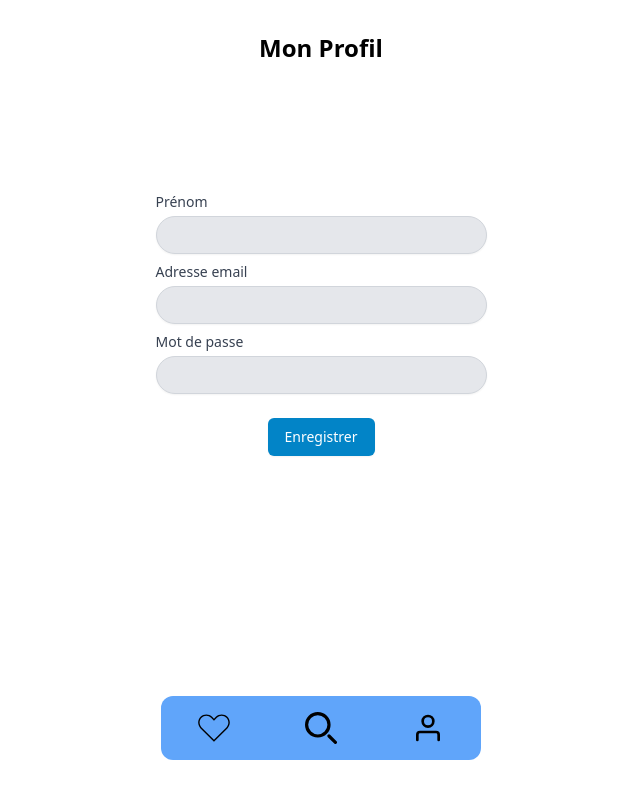
After one commit to ProSwipe/Application, a PHP site: page /dashboard/profile/profile.php in a window 1280 px wide. The commit adds this page. Shown: the whole page, without its empty margins (319-959 px from the left). Run offline with PHP 8.4, Linux system fonts and the light colour scheme; the visitor is signed in with stand-in values (Sample User, id 1).

Commit message:
Added new pages

```diff
--- a/app/assets/css/output.css
+++ b/app/assets/css/output.css
@@ -546,12 +546,20 @@ video {
   border-width: 0;
 }
 
+.fixed {
+  position: fixed;
+}
+
 .absolute {
   position: absolute;
 }
 
 .relative {
   position: relative;
+}
+
+.sticky {
+  position: sticky;
 }
 
 .inset-y-0 {
@@ -579,13 +587,33 @@ video {
   right: 0.625rem;
 }
 
+.bottom-0 {
+  bottom: 0px;
+}
+
+.top-0 {
+  top: 0px;
+}
+
+.top-auto {
+  top: auto;
+}
+
+.right-0 {
+  right: 0px;
+}
+
+.bottom-20 {
+  bottom: 5rem;
+}
+
+.bottom-10 {
+  bottom: 2.5rem;
+}
+
 .mx-auto {
   margin-left: auto;
   margin-right: auto;
-}
-
-.mb-2 {
-  margin-bottom: 0.5rem;
 }
 
 .mr-2 {
@@ -811,11 +854,6 @@ video {
   background-color: rgb(243 244 246 / var(--tw-bg-opacity));
 }
 
-.bg-gray-200 {
-  --tw-bg-opacity: 1;
-  background-color: rgb(229 231 235 / var(--tw-bg-opacity));
-}
-
 .bg-gray-50 {
   --tw-bg-opacity: 1;
   background-color: rgb(249 250 251 / var(--tw-bg-opacity));
@@ -824,6 +862,16 @@ video {
 .bg-sky-600 {
   --tw-bg-opacity: 1;
   background-color: rgb(2 132 199 / var(--tw-bg-opacity));
+}
+
+.bg-blue-500 {
+  --tw-bg-opacity: 1;
+  background-color: rgb(59 130 246 / var(--tw-bg-opacity));
+}
+
+.bg-gray-200 {
+  --tw-bg-opacity: 1;
+  background-color: rgb(229 231 235 / var(--tw-bg-opacity));
 }
 
 .object-cover {
@@ -936,6 +979,11 @@ video {
   padding-bottom: 2rem;
 }
 
+.px-28 {
+  padding-left: 7rem;
+  padding-right: 7rem;
+}
+
 .pb-2 {
   padding-bottom: 0.5rem;
 }
@@ -995,6 +1038,11 @@ video {
 
 .font-semibold {
   font-weight: 600;
+}
+
+.text-black {
+  --tw-text-opacity: 1;
+  color: rgb(0 0 0 / var(--tw-text-opacity));
 }
 
 .text-gray-100 {
--- /dev/null
+++ b/app/dashboard/profile/profile.php
@@ -0,0 +1,68 @@
+<?php
+include('../../include/header.php');
+include('../../include/method.php');
+
+checkConnection();
+?>
+
+<body>
+<header class="p-[2rem] flex justify-center">
+    <h2 class="text-center text-2xl font-semibold ">
+        Mon Profil
+    </h2>
+</header>
+
+
+<div class="flex flex-col justify-center">
+
+    <div class="max-w-7xl mx-auto px-4 py-4 sm:py-24 sm:px-6 lg:px-8">
+        <form action="/dashboard/profile/profile.php" method="post" data-turbo="false">
+            <div class="flex flex-col">
+                <div>
+                    <label class="block text-sm font-medium text-gray-700" for="name">
+                        Prénom
+                    </label>
+                    <div class="mt-1">
+                        <input autocomplete="name"
+                               class="bg-gray-200 appearance-none block w-full px-3 py-2 border border-gray-300 rounded-full shadow-sm placeholder-gray-400 focus:outline-none focus:ring-gray-400 focus:border-gray-400 sm:text-sm"
+                               id="name" name="name" required type="text">
+                    </div>
+                </div>
+
+                <div class="mt-2">
+                    <label class="block text-sm font-medium text-gray-700" for="email">
+                        Adresse email
+                    </label>
+                    <div class="mt-1">
+                        <input autocomplete="email"
+                               class="bg-gray-200 appearance-none block w-full px-3 py-2 border border-gray-300 rounded-full shadow-sm placeholder-gray-400 focus:outline-none focus:ring-gray-400 focus:border-gray-400 sm:text-sm"
+                               id="email" name="email" required type="email">
+                    </div>
+                </div>
+
+                <div class="mt-2">
+                    <label class="block text-sm font-medium text-gray-700" for="password">
+                        Mot de passe
+                    </label>
+                    <div class="mt-1 relative">
+                        <input autocomplete="current-password"
+                               class="bg-gray-200 appearance-none block w-full px-3 py-2 border border-gray-300 rounded-full shadow-sm placeholder-gray-400 focus:outline-none focus:ring-gray-400 focus:border-gray-400 sm:text-sm"
+                               id="password" name="password" required type="password">
+                    </div>
+                </div>
+            </div>
+            <div class="mt-6 px-28">
+                <button
+                        class="w-full flex justify-center py-2 px-4 border border-transparent rounded-md shadow-sm text-sm font-medium text-white bg-sky-600 hover:bg-sky-700 focus:outline-none focus:ring-2 focus:ring-offset-2 "
+                        type="submit">
+                    Enregistrer
+                </button>
+            </div>
+        </form>
+    </div>
+</div>
+
+<div class="flex justify-center mt-12">
+    <?php include('../../include/footer.php'); ?>
+</div>
+</body>
--- a/app/dashboard/search/index.php
+++ b/app/dashboard/search/index.php
@@ -58,7 +58,7 @@ if (!empty($searchTerm)) {
     </form>
 
     <?php if ($emptySearchTerm): ?>
-        <div class="mt-12 grid grid-cols-2 md:grid-cols-4 gap-4">
+        <div class="mt-12 grid grid-cols-2 md:grid-cols-4 gap-4 animate__animated animate__fadeIn animate__delay-0.2s">
             <form action="/dashboard/search/index.php" method="get" data-turbo="false"
                   class="text-white bg-sky-600 hover:bg-sky-700 font-medium rounded-3xl text-sm px-2 py-2 text-center">
                 <input type="hidden" name="search" value="Développeur web">
@@ -85,7 +85,7 @@ if (!empty($searchTerm)) {
     <?php if (count($professionals) > 0) : ?>
         <div class="mt-12 grid grid-cols-2 md:grid-cols-4 gap-4">
             <?php foreach ($professionals as $professional) : ?>
-                <a class="max-w-md mx-auto bg-gray-50 rounded-xl shadow-md overflow-hidden"
+                <a class="max-w-md mx-auto bg-gray-50 rounded-xl shadow-md overflow-hidden animate__animated animate__fadeInUp"
                    href="/dashboard/search/profil.php?id=<?php echo $professional['id'] ?>">
                     <img class="w-full h-56 object-cover object-center"
                          src="<?php echo $professional['profilePicture'] ?>"
--- a/app/database/database.php
+++ b/app/database/database.php
@@ -3,7 +3,7 @@ $host = 'localhost';
 $port = 3306;
 $dbname = 'proswipe';
 $user = 'root';
-$pass = '';
+$pass = 'root';
 
 $db = new mysqli($host, $user, $pass, $dbname, $port);
 
--- a/app/include/footer.php
+++ b/app/include/footer.php
@@ -1,5 +1,4 @@
-<div
-    class="flex bg-blue-400 rounded-[20px] h-[4rem] w-[20rem] justify-around items-center">
+<div class="fixed bottom-10 left-0 right-0 bg-blue-400 rounded-xl h-[4rem] w-[20rem] mx-auto flex justify-around items-center">
     <a data-turbo-preload href="/dashboard/index.php">
         <img class="h-[2rem]" src="../assets/heart.svg" alt="close" />
     </a>
--- a/app/include/header.php
+++ b/app/include/header.php
@@ -19,6 +19,10 @@ if (isset($_GET['logout']) && isset($_SESSION['email'])) {
     <meta content="ie=edge" http-equiv="X-UA-Compatible"/>
 
     <link href="../assets/css/output.css" rel="stylesheet"/>
+    <link
+            rel="stylesheet"
+            href="https://cdnjs.cloudflare.com/ajax/libs/animate.css/4.1.1/animate.min.css"
+    />
 
     <script src="../assets/js/turbo.js" type="module" async></script>
 </head>
```
Also changed, not shown: other parts of app/assets/css/output.css (+103 -22 lines), app/dashboard/profile/index.php (+5 -5 lines), app/dashboard/profile/interests.php (added, +61 -0 lines), app/assets/profil_vide-2143549024.jpg (added).
